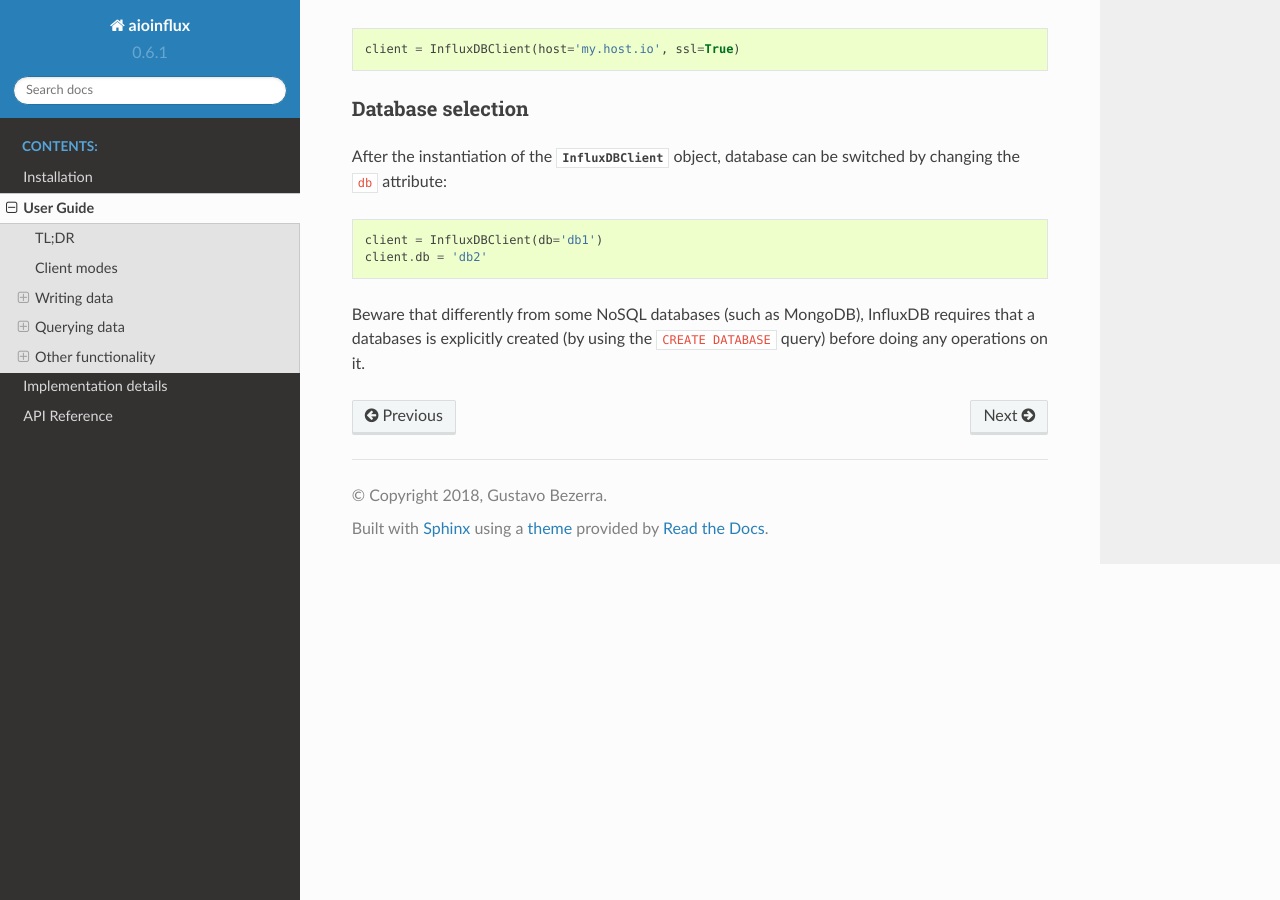
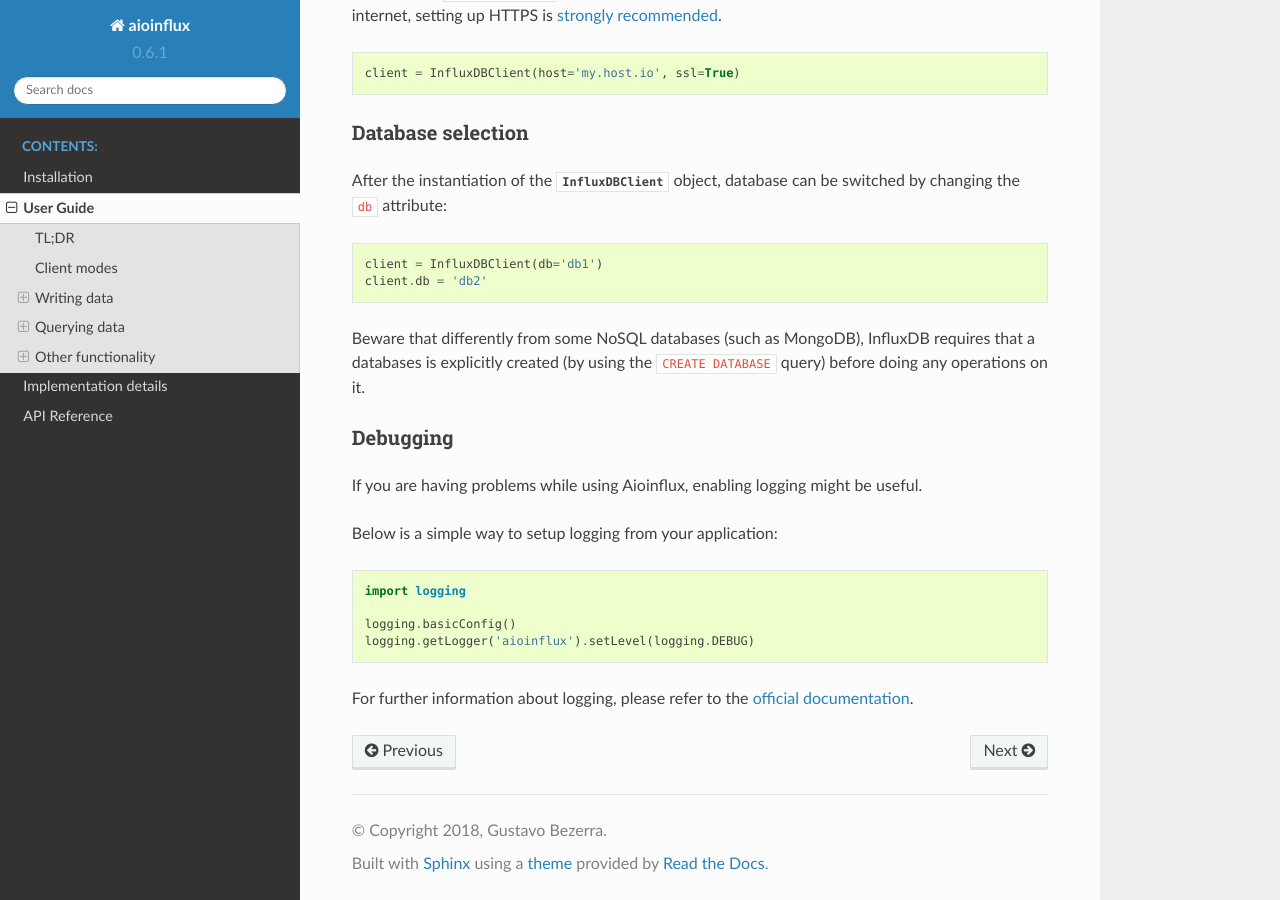
Before and after one commit to gusutabopb/aioinflux, a Sphinx documentation site: the page built from docs/usage.rst, in a window 1280 px wide and 900 px high, scrolled down 12415 px. Built offline with Sphinx 7.4.7 and the Read the Docs theme 2.0.0, drawn with Linux system fonts in a browser that asks for light colours.

Commit message:
Re-add logging

```diff
--- a/aioinflux/__init__.py
+++ b/aioinflux/__init__.py
@@ -1,6 +1,6 @@
 # flake8: noqa
 from . import serialization
-from .client import InfluxDBClient, InfluxDBError, InfluxDBWriteError, logger
+from .client import InfluxDBClient, InfluxDBError, InfluxDBWriteError
 from .iterutils import iterpoints
 from .serialization.usertype import *
 
--- a/docs/usage.rst
+++ b/docs/usage.rst
@@ -697,6 +697,25 @@
 .. |CREATE_DATABASE| replace:: ``CREATE DATABASE``
 .. _`CREATE_DATABASE`: https://docs.influxdata.com/influxdb/latest/query_language/database_management/#create-database
 
+
+Debugging
+^^^^^^^^^
+
+If you are having problems while using Aioinflux, enabling logging might be useful.
+
+Below is a simple way to setup logging from your application:
+
+.. code:: python
+
+    import logging
+
+    logging.basicConfig()
+    logging.getLogger('aioinflux').setLevel(logging.DEBUG)
+
+For further information about logging, please refer to the
+`official documentation <https://docs.python.org/3/library/logging.html>`__.
+
+
 .. |lineprotocol| replace:: :func:`~aioinflux.serialization.usertype.lineprotocol`
 .. |client| replace:: :class:`~aioinflux.client.InfluxDBClient`
 .. |write| replace:: :meth:`~aioinflux.client.InfluxDBClient.write`
```
Also changed, not shown: 1 other file.
